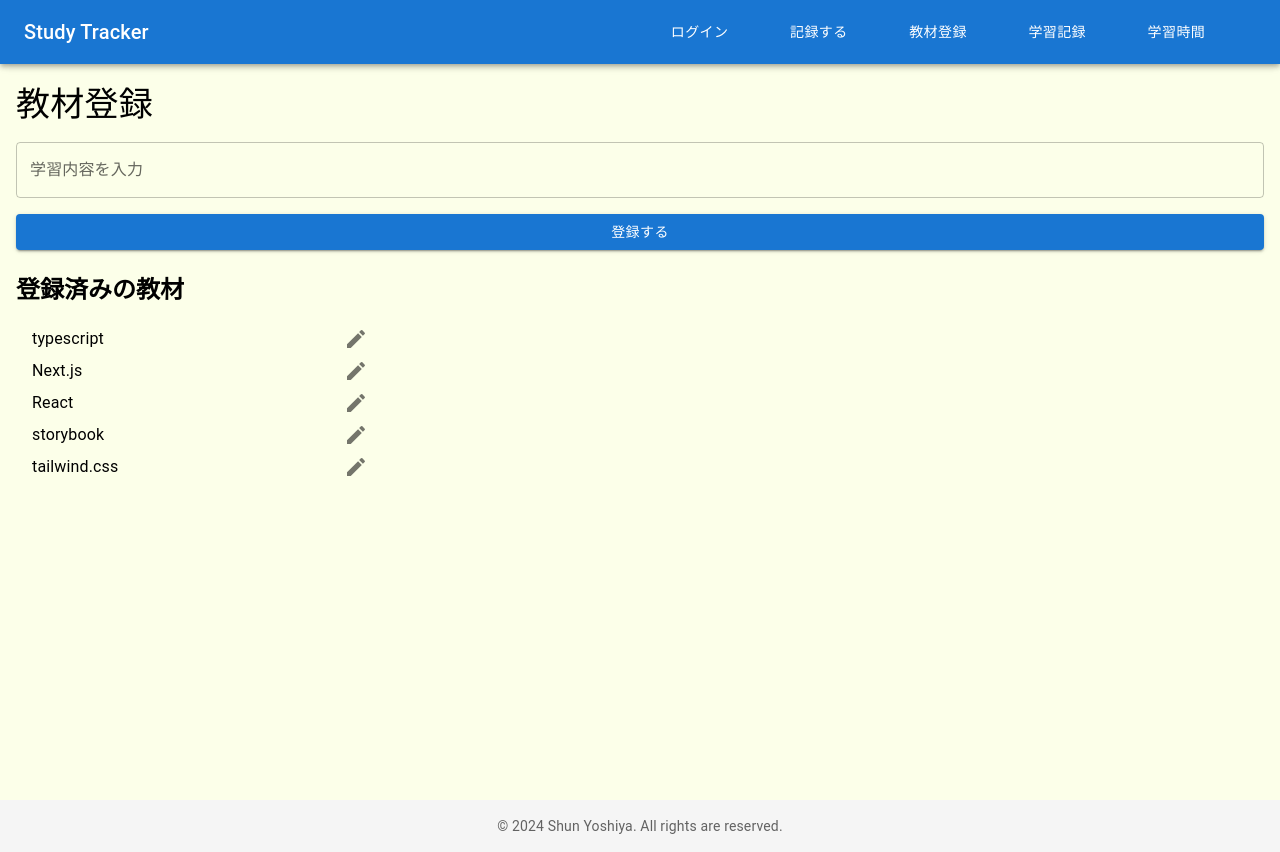
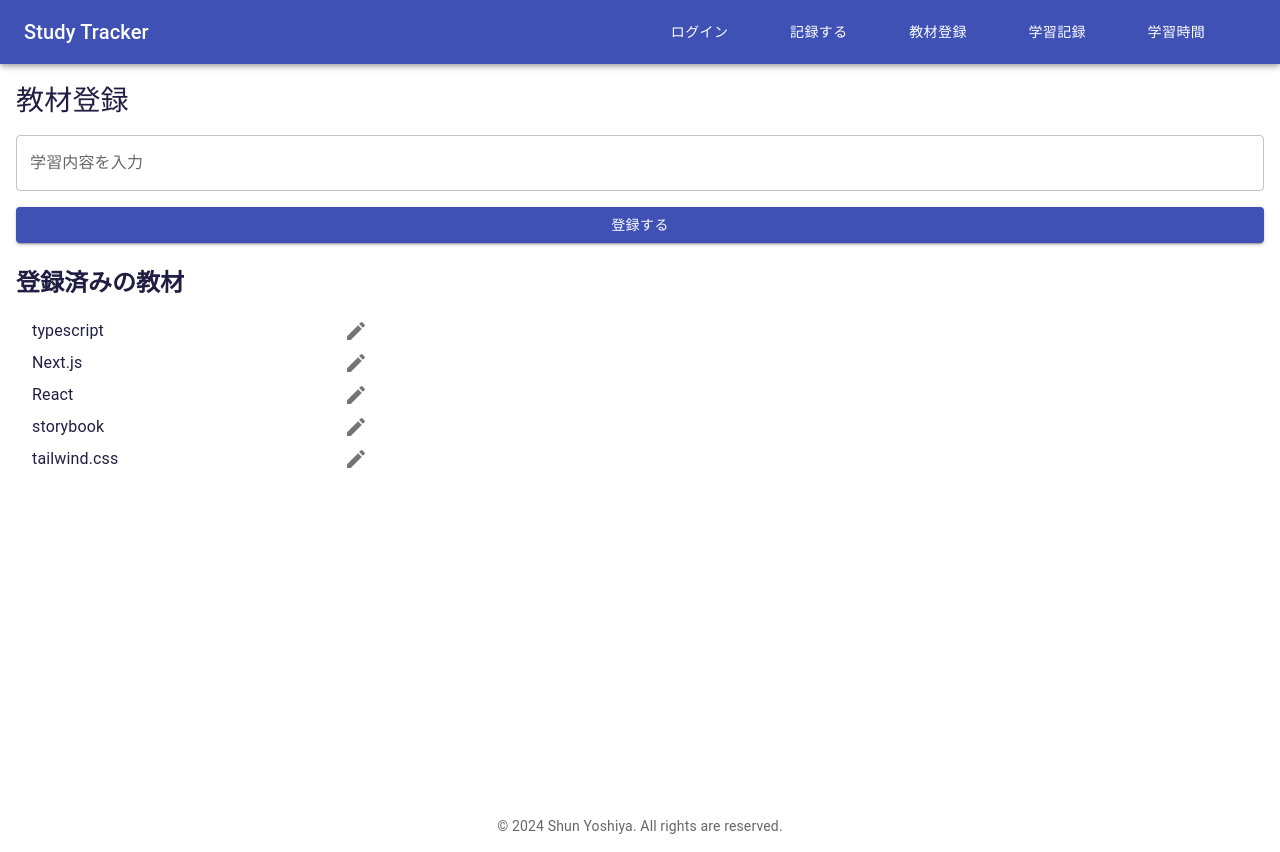
Before and after one commit to Shunnie816/study-tracker-next, a Next.js app: page /register in a window 1280 px wide. Built offline with nearby package versions, Linux system fonts and the light colour scheme.

Commit message:
modify global style and apply ThemePorvider

```diff
--- a/src/app/layout.tsx
+++ b/src/app/layout.tsx
@@ -1,5 +1,4 @@
 import type { Metadata } from "next";
-import "../assets/styles/reset.scss";
 import "../assets/styles/global.scss";
 import "../assets/styles/variable.scss";
 import { Layout } from "@/components/Templates/Layout";
--- a/src/assets/styles/reset.scss
+++ /dev/null
@@ -1,65 +0,0 @@
-// @import "normalize.css/normalize.css";
-
-//Josh's Custom CSS Reset
-/*
-  1. Use a more-intuitive box-sizing model.
-*/
-*,
-*::before,
-*::after {
-  box-sizing: border-box;
-}
-/*
-  2. Remove default margin
-*/
-* {
-  margin: 0;
-}
-/*
-  Typographic tweaks!
-  3. Add accessible line-height
-  4. Improve text rendering
-*/
-body {
-  line-height: 1.5;
-  -webkit-font-smoothing: antialiased;
-}
-/*
-  5. Improve media defaults
-*/
-img,
-picture,
-video,
-canvas,
-svg {
-  display: block;
-  max-width: 100%;
-}
-/*
-  6. Remove built-in form typography styles
-*/
-input,
-button,
-textarea,
-select {
-  font: inherit;
-}
-/*
-  7. Avoid text overflows
-*/
-p,
-h1,
-h2,
-h3,
-h4,
-h5,
-h6 {
-  overflow-wrap: break-word;
-}
-/*
-  8. Create a root stacking context
-*/
-#root,
-#__next {
-  isolation: isolate;
-}
--- /dev/null
+++ b/src/assets/themes/index.ts
@@ -0,0 +1,69 @@
+import { createTheme } from "@mui/material";
+
+// ここを変更したらvariables.scssも変更する
+const COLOR_PALETTE = {
+  darkNavy: "#201e43",
+  navy: "#3f51b5",
+  lightNavy: "#508c9b",
+  gray: "#eeeeee",
+  lightGray: "#fafafa",
+  lightBlue: "#eef7ff",
+  fog: "#64748b",
+};
+
+/**
+ * MUIのpalette
+ * https://mui.com/material-ui/customization/default-theme/?expand-path=$.palette
+ */
+
+/** MUIのカスタムthemeを定義 */
+export const defaultTheme = createTheme({
+  palette: {
+    primary: {
+      main: COLOR_PALETTE.navy,
+    },
+    secondary: {
+      main: COLOR_PALETTE.gray,
+      light: COLOR_PALETTE.lightGray,
+    },
+    text: {
+      primary: COLOR_PALETTE.darkNavy,
+      disabled: COLOR_PALETTE.fog,
+    },
+    background: {
+      paper: COLOR_PALETTE.gray,
+    },
+  },
+  typography: {
+    h1: {
+      fontSize: "3rem", // 48px
+    },
+    h2: {
+      fontSize: "2.5rem", // 40px
+    },
+    h3: {
+      fontSize: "2rem", // 32px
+    },
+    h4: {
+      fontSize: "1.75rem", // 28px
+    },
+    h5: {
+      fontSize: "1.5rem", // 24px
+    },
+    h6: {
+      fontSize: "1.25rem", // 20px
+    },
+    subtitle1: {
+      fontSize: "1rem", // 16px
+    },
+    subtitle2: {
+      fontSize: "0.875rem", // 14px
+    },
+    body1: {
+      fontSize: "1rem", // 16px
+    },
+    body2: {
+      fontSize: "0.875rem", // 14px
+    },
+  },
+});
--- a/src/components/Atoms/Heading/index.module.scss
+++ /dev/null
@@ -1,3 +0,0 @@
-.container {
-  font-size: var(--fontSizeXXL);
-}
--- a/src/components/Atoms/Heading/index.tsx
+++ b/src/components/Atoms/Heading/index.tsx
@@ -1,6 +1,5 @@
 import React, { FC } from "react";
 import { Typography } from "@mui/material";
-import styles from "./index.module.scss";
 
 type Props = {
   text: string;
@@ -9,12 +8,7 @@ type Props = {
 /** TODO: 他のサイズとかにも対応させてく */
 export const Heading: FC<Props> = ({ text }) => {
   return (
-    <Typography
-      variant="h4"
-      component="h1"
-      gutterBottom
-      className={styles.container} //サイズ可変に対応させて変数にする styles[XXX]
-    >
+    <Typography variant="h4" component="h1" gutterBottom>
       {text}
     </Typography>
   );
--- a/src/components/Templates/Footer/index.tsx
+++ b/src/components/Templates/Footer/index.tsx
@@ -3,7 +3,7 @@ import { Box, Typography } from "@mui/material";
 
 export const Footer = () => {
   return (
-    <Box component="footer" py={2} textAlign="center" bgcolor="grey.100">
+    <Box component="footer" py={2} textAlign="center">
       <Typography variant="body2" color="textSecondary">
         &copy; {new Date().getFullYear()} Shun Yoshiya. All rights are reserved.
       </Typography>
--- a/src/components/Templates/Layout/index.tsx
+++ b/src/components/Templates/Layout/index.tsx
@@ -1,7 +1,10 @@
+"use client";
 import React, { FC } from "react";
 import { Header } from "../Header";
 import styles from "./index.module.scss";
 import { Footer } from "../Footer";
+import { CssBaseline, ThemeProvider } from "@mui/material";
+import { defaultTheme } from "@/assets/themes";
 
 type Props = {
   children: React.ReactNode;
@@ -9,10 +12,11 @@ type Props = {
 
 export const Layout: FC<Props> = ({ children }) => {
   return (
-    <>
+    <ThemeProvider theme={defaultTheme}>
+      <CssBaseline />
       <Header />
       <div className={styles.container}>{children}</div>
       <Footer />
-    </>
+    </ThemeProvider>
   );
 };
```
